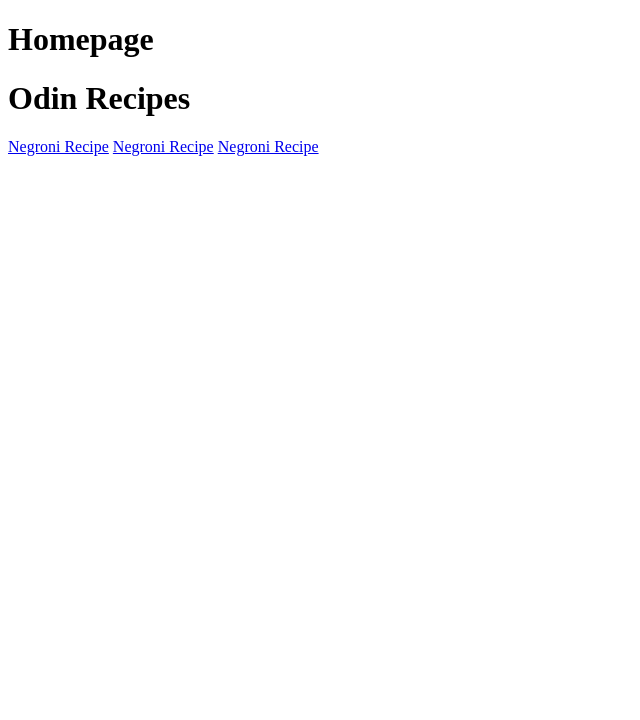
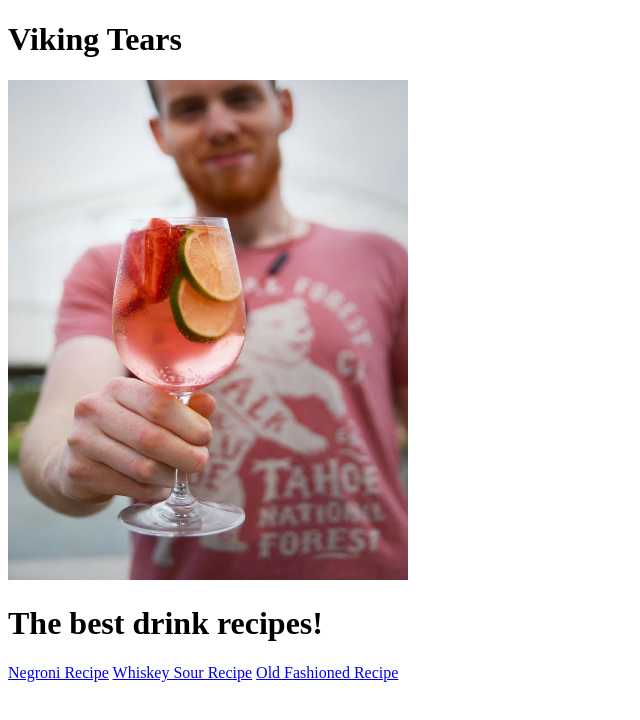
Before and after one commit to abelTheKid/odin-recipes, a plain HTML site: page index.html in a window 1280 px wide. Shown: the whole page, without its empty margins (0-640 px from the left). Drawn offline with Linux system fonts and the light colour scheme.

Commit message:
Landing picture, minor amendments on recipe pages

```diff
--- a/index.html
+++ b/index.html
@@ -7,8 +7,11 @@
     <title>Document</title>
 </head>
 <body>
-    <h1>Homepage</h1>
-    <h1>Odin Recipes</h1>
+    <h1>Viking Tears</h1>
+    <img src="main.JPG"
+     width="400"
+     height="500" />
+    <h1>The best drink recipes!</h1>
     <a href="recipes/negroni.html">Negroni Recipe</a>
-    <a href="recipes/whiskeysour.html">Negroni Recipe</a>
-    <a href="recipes/oldfashioned.html">Negroni Recipe</a>
+    <a href="recipes/whiskeysour.html">Whiskey Sour Recipe</a>
+    <a href="recipes/oldfashioned.html">Old Fashioned Recipe</a>
```
Also changed, not shown: recipes/whiskeysour.html (+3 -1 lines), main.JPG (added).
